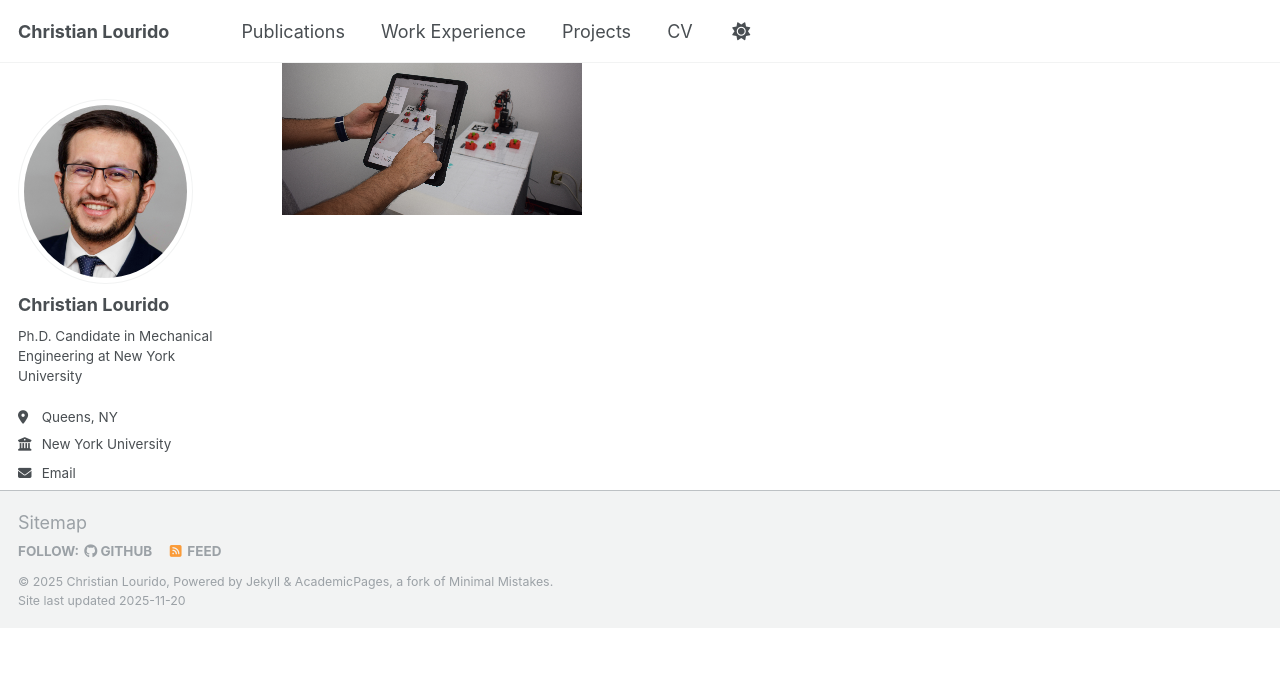
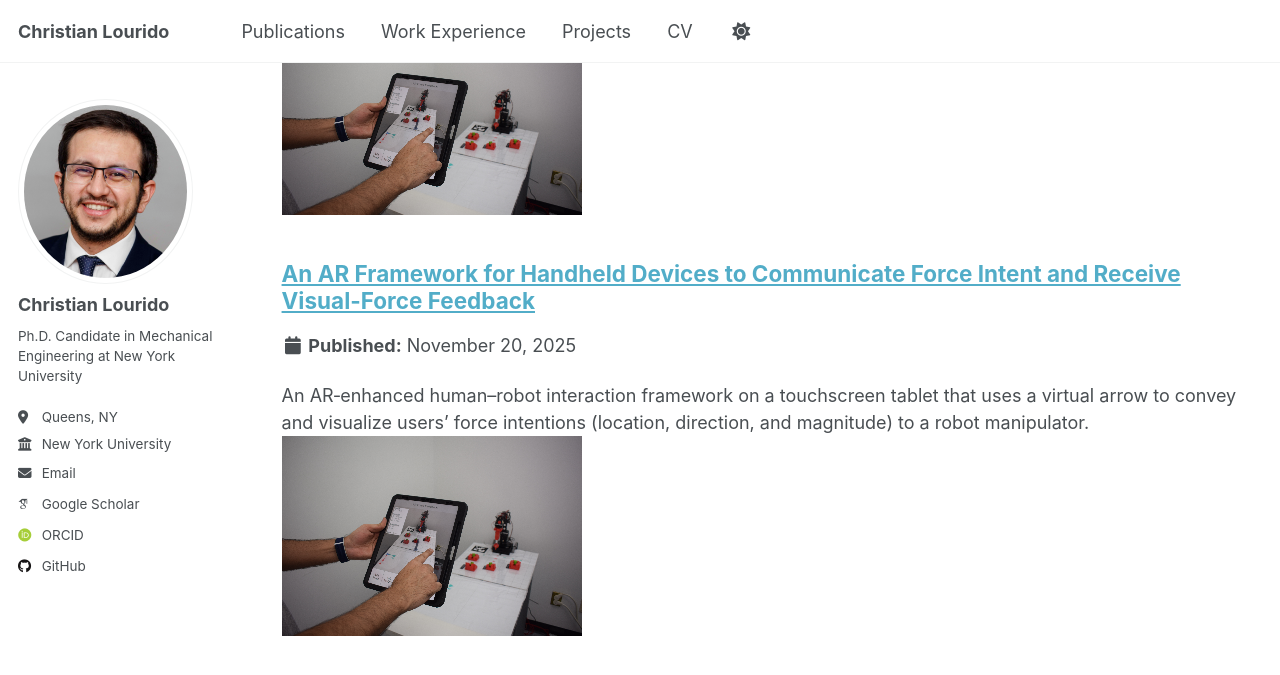
Before and after one commit to louridoc/louridoc.github.io, a Jekyll site: the page built from _pages/projects.html, in a window 1280 px wide and 900 px high, scrolled down 728 px. Shown: the top 675 px of the window. Built offline with Jekyll 4.4.1, drawn with Linux system fonts in a browser that asks for light colours; some web fonts are replaced; a script that is not in the unit is left out; before the commit the page ends 1356 px from its top, so only the background shows below that; some of the changed lines change nothing that is shown.

Commit message:
arastack

```diff
--- a/_sass/vendor/font-awesome/regular.scss
+++ b/_projects/project-3.md
@@ -1,26 +1,13 @@
-/*!
- * Font Awesome Free 6.5.2 by @fontawesome - https://fontawesome.com
- * License - https://fontawesome.com/license/free (Icons: CC BY 4.0, Fonts: SIL OFL 1.1, Code: MIT License)
- * Copyright 2024 Fonticons, Inc.
- */
-@import 'functions';
-@import 'variables';
+---
+title: "An AR Framework for Handheld Devices to Communicate Force Intent and Receive Visual-Force Feedback"
+excerpt: "An AR‐enhanced human–robot interaction framework on a touchscreen tablet that uses a virtual arrow to convey and visualize users’ force intentions (location, direction, and magnitude) to a robot manipulator.<br/><img src='/images/ar-force.png'>"
+collection: projects
+---
 
-:root, :host {
-  --#{$fa-css-prefix}-style-family-classic: '#{ $fa-style-family }';
-  --#{$fa-css-prefix}-font-regular: normal 400 1em/1 '#{ $fa-style-family }';
-}
+Video
+===
 
-@font-face {
-  font-family: 'Font Awesome 6 Free';
-  font-style: normal;
-  font-weight: 400;
-  font-display: $fa-font-display;
-  src: url('#{$fa-font-path}/fa-regular-400.woff2') format('woff2'),
-    url('#{$fa-font-path}/fa-regular-400.ttf') format('truetype');
-}
-
-.far,
-.#{$fa-css-prefix}-regular {
-  font-weight: 400;
-}
+<iframe width="600" height="400" src="https://www.youtube.com/embed/JNt2ZlWy-Uc"
+title="AR Framework for Handheld Devices to Communicate Force Intent"
+frameborder="0"
+allow="accelerometer; autoplay; clipboard-write; encrypted-media; gyroscope; picture-in-picture; web-share" referrerpolicy="strict-origin-when-cross-origin" allowfullscreen></iframe>
```
Also changed, not shown: images/trajectoryPath.png (added).
